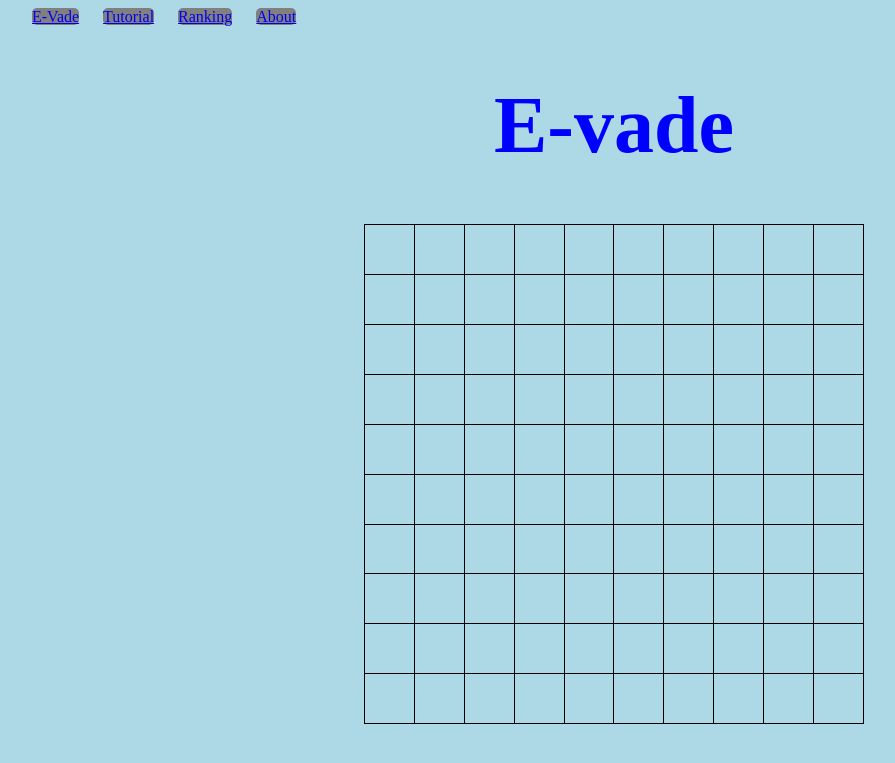
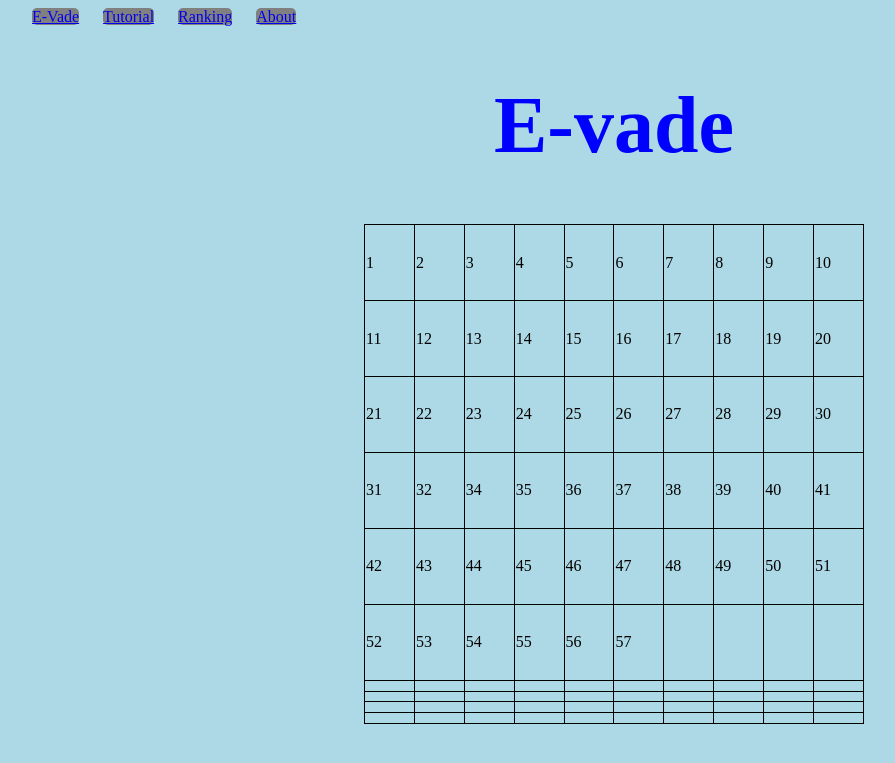
Before and after one commit to Gonzo717/e-vade, a Python web app: template E-Vade(local)/templates/e-vade.html in a window 1280 px wide. Shown: the top 763 px of the page, without its empty margins (26-921 px from the left). Run offline with Jinja, Linux system fonts and the light colour scheme; the template is opened without the code that fills it, so the values that code supplies are empty.

Commit message:
numbering and js

```diff
--- a/E-Vade(local)/static_files/e-vade.js
+++ b/E-Vade(local)/static_files/e-vade.js
@@ -3,3 +3,21 @@ $(document).bind('keypress', function(e) {
         alert("it worked");
     }
 });
+$(document).keydown(function(e) {
+    if(e.which === 37){
+        alert("left");
+    }
+});
+$(document).keydown(function(e) {
+    if(e.which === 38){
+        alert("up");
+    }
+});$(document).keydown(function(e) {
+    if(e.which === 39){
+        alert("right");
+    }
+});$(document).keydown(function(e) {
+    if(e.which === 40){
+        alert("down");
+    }
+});
--- a/E-Vade(local)/templates/e-vade.html
+++ b/E-Vade(local)/templates/e-vade.html
@@ -19,72 +19,72 @@
 <div>
   <table height= "500px" width = "500px" align="center">
   <tr>
-    <td> </td>
-    <td> </td>
-    <td> </td>
-    <td> </td>
-    <td> </td>
-    <td> </td>
-    <td> </td>
-    <td> </td>
-    <td> </td>
-    <td> </td>
+    <td> 1</td>
+    <td> 2</td>
+    <td> 3</td>
+    <td>4 </td>
+    <td>5 </td>
+    <td> 6</td>
+    <td> 7</td>
+    <td> 8</td>
+    <td> 9</td>
+    <td> 10</td>
   </tr>
   <tr>
-    <td> </td>
-    <td> </td>
-    <td> </td>
-    <td> </td>
-    <td> </td>
-    <td> </td>
-    <td> </td>
-    <td> </td>
-    <td> </td>
-    <td> </td>
+    <td> 11</td>
+    <td>12 </td>
+    <td>13 </td>
+    <td>14 </td>
+    <td>15 </td>
+    <td>16 </td>
+    <td>17 </td>
+    <td>18 </td>
+    <td>19 </td>
+    <td>20 </td>
   </tr>
   <tr>
-    <td> </td>
-    <td> </td>
-    <td> </td>
-    <td> </td>
-    <td> </td>
-    <td> </td>
-    <td> </td>
-    <td> </td>
-    <td> </td>
-    <td> </td>
+    <td>21 </td>
+    <td>22 </td>
+    <td>23 </td>
+    <td>24 </td>
+    <td>25 </td>
+    <td>26 </td>
+    <td>27 </td>
+    <td>28 </td>
+    <td>29 </td>
+    <td>30 </td>
   </tr>
   <tr>
-    <td> </td>
-    <td> </td>
-    <td> </td>
-    <td> </td>
-    <td> </td>
-    <td> </td>
-    <td> </td>
-    <td> </td>
-    <td> </td>
-    <td> </td>
+    <td>31 </td>
+    <td>32 </td>
+    <td>34 </td>
+    <td>35 </td>
+    <td>36 </td>
+    <td>37 </td>
+    <td>38 </td>
+    <td>39 </td>
+    <td>40 </td>
+    <td>41 </td>
   </tr>
   <tr>
-    <td> </td>
-    <td> </td>
-    <td> </td>
-    <td> </td>
-    <td> </td>
-    <td> </td>
-    <td> </td>
-    <td> </td>
-    <td> </td>
-    <td> </td>
+    <td>42 </td>
+    <td>43 </td>
+    <td>44 </td>
+    <td>45 </td>
+    <td>46 </td>
+    <td>47 </td>
+    <td>48 </td>
+    <td>49 </td>
+    <td>50 </td>
+    <td>51 </td>
   </tr>
   <tr>
-    <td> </td>
-    <td> </td>
-    <td> </td>
-    <td> </td>
-    <td> </td>
-    <td> </td>
+    <td>52 </td>
+    <td>53 </td>
+    <td>54 </td>
+    <td>55 </td>
+    <td>56 </td>
+    <td>57 </td>
     <td> </td>
     <td> </td>
     <td> </td>
```
